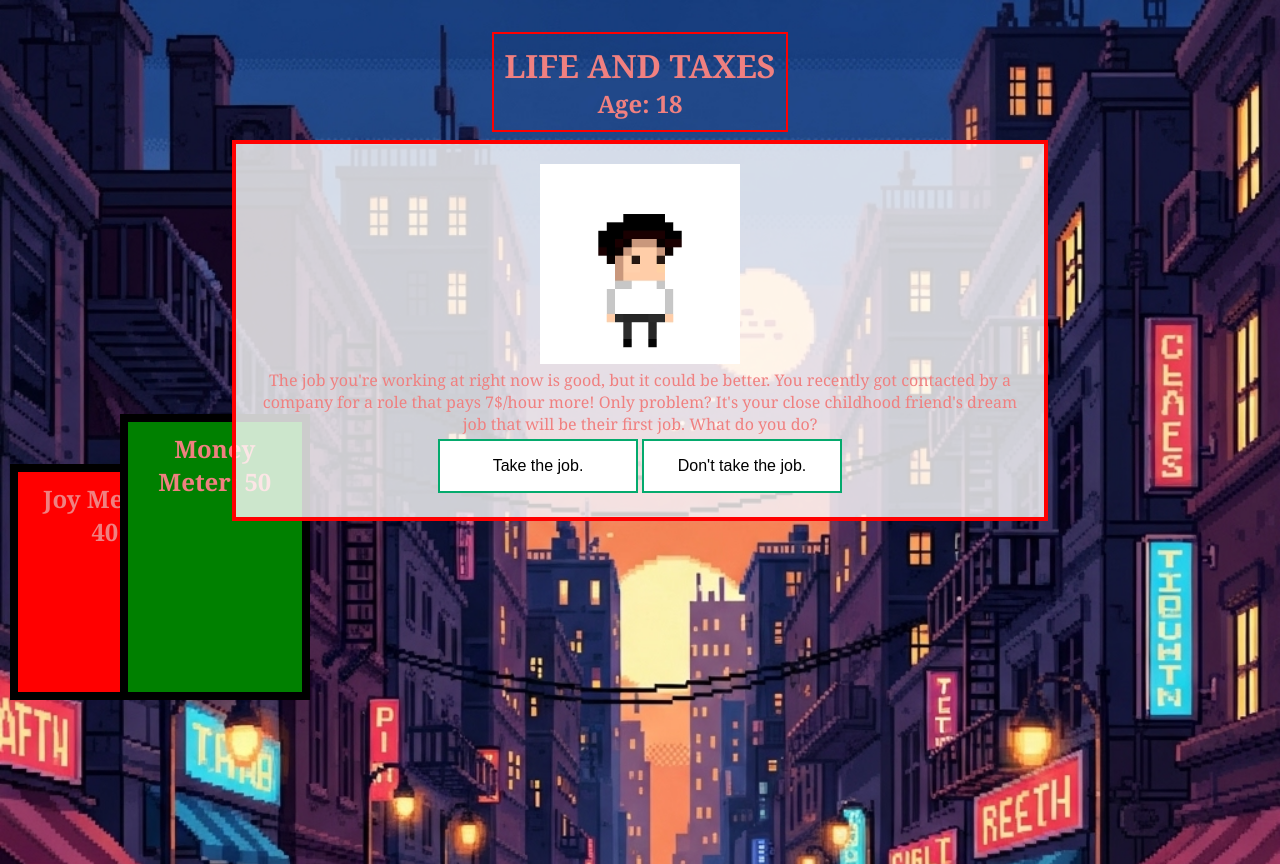
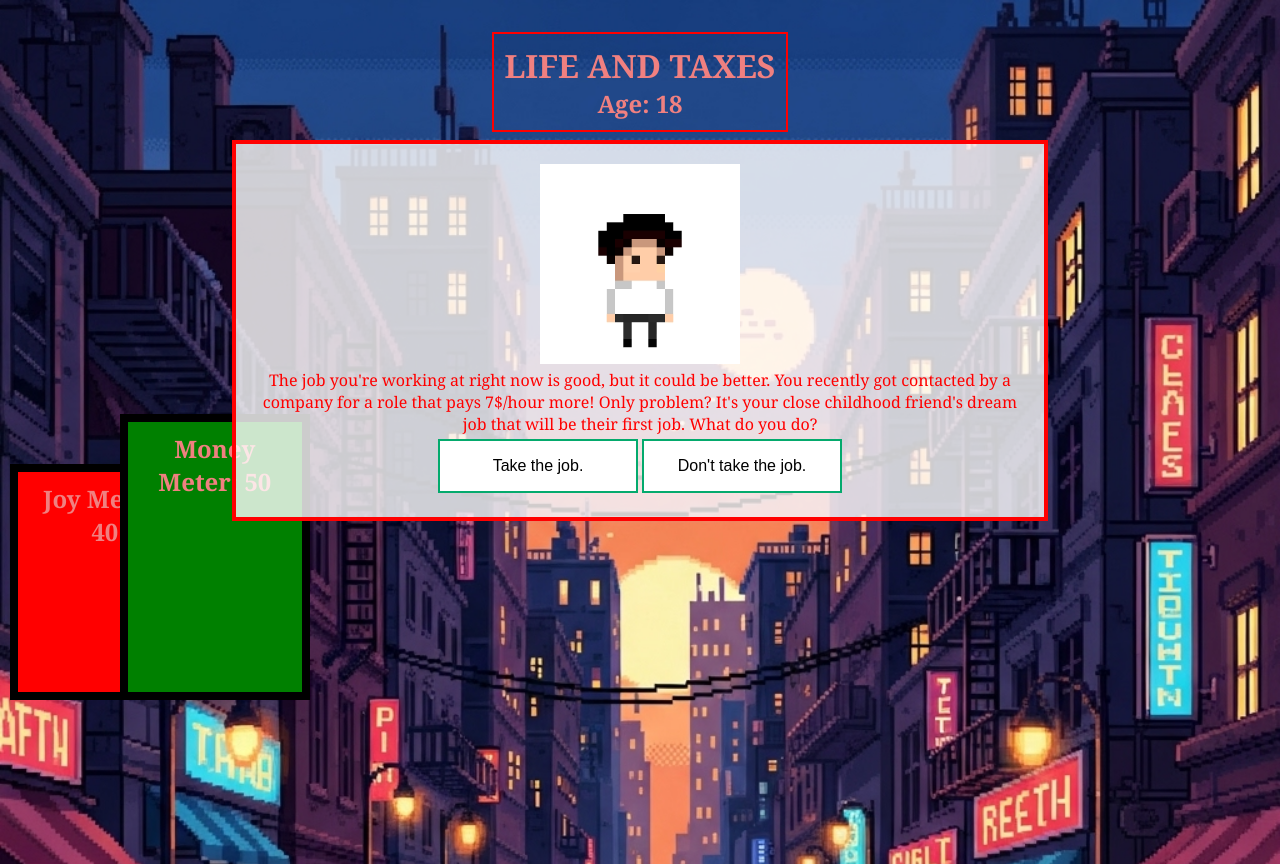
Before and after one commit to nothingbutash/HackCamp---LifeAndTaxes, a React (Vite) app: page / in a window 1280 px wide. Built offline with nearby package versions, Linux system fonts and the light colour scheme.

Commit message:
changed color of text message

```diff
--- a/src/components/Event.css
+++ b/src/components/Event.css
@@ -50,3 +50,7 @@
     height:200px;
     width:200px;
   }
+
+  .text{
+    color:red;
+  }
--- a/src/components/Event.jsx
+++ b/src/components/Event.jsx
@@ -65,7 +65,7 @@ function Event(props) {
   return (
     <div className="eventBox">
       <img src={currentEvent.image}/>
-      <p>{currentEvent.message}</p>
+      <p class = "text">{currentEvent.message}</p>
       <button onClick={chooseOption1}>{currentEvent.button1}</button>
       <button onClick={chooseOption2}>{currentEvent.button2}</button>
     </div>
```
